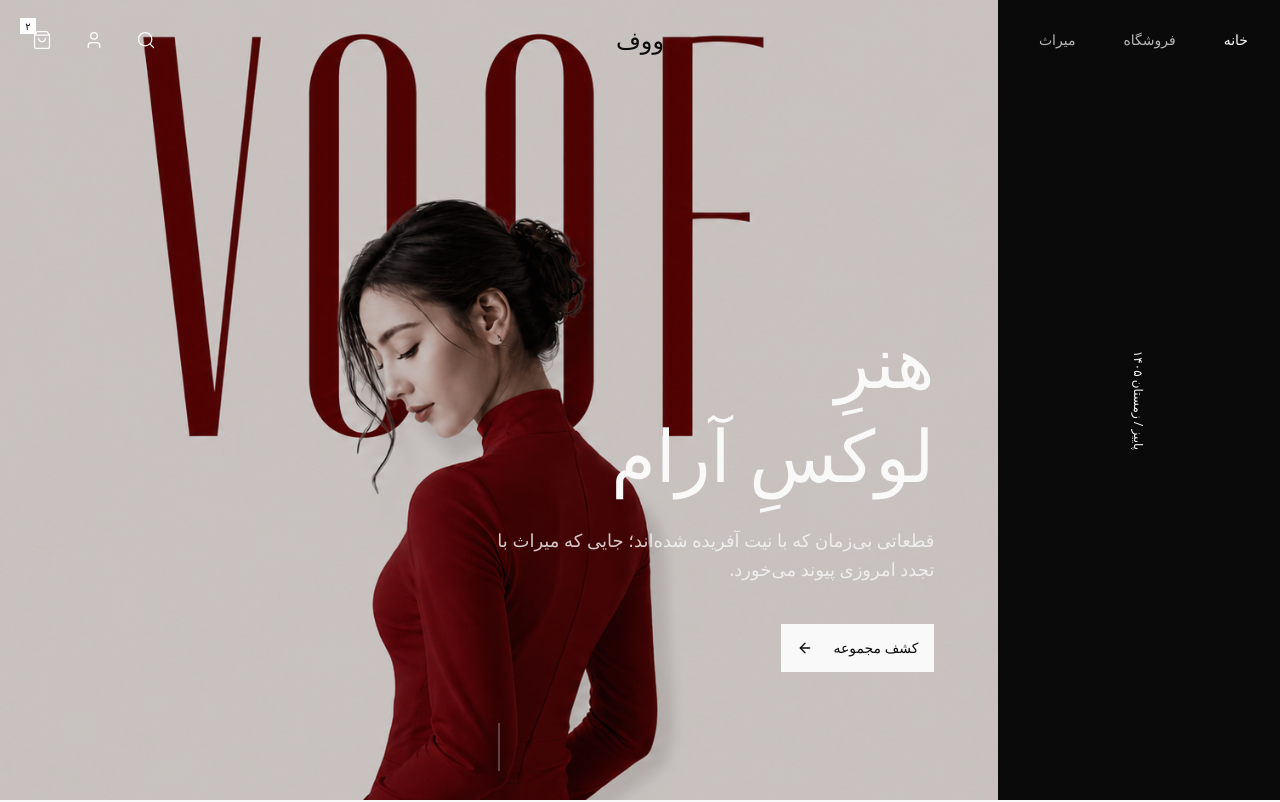
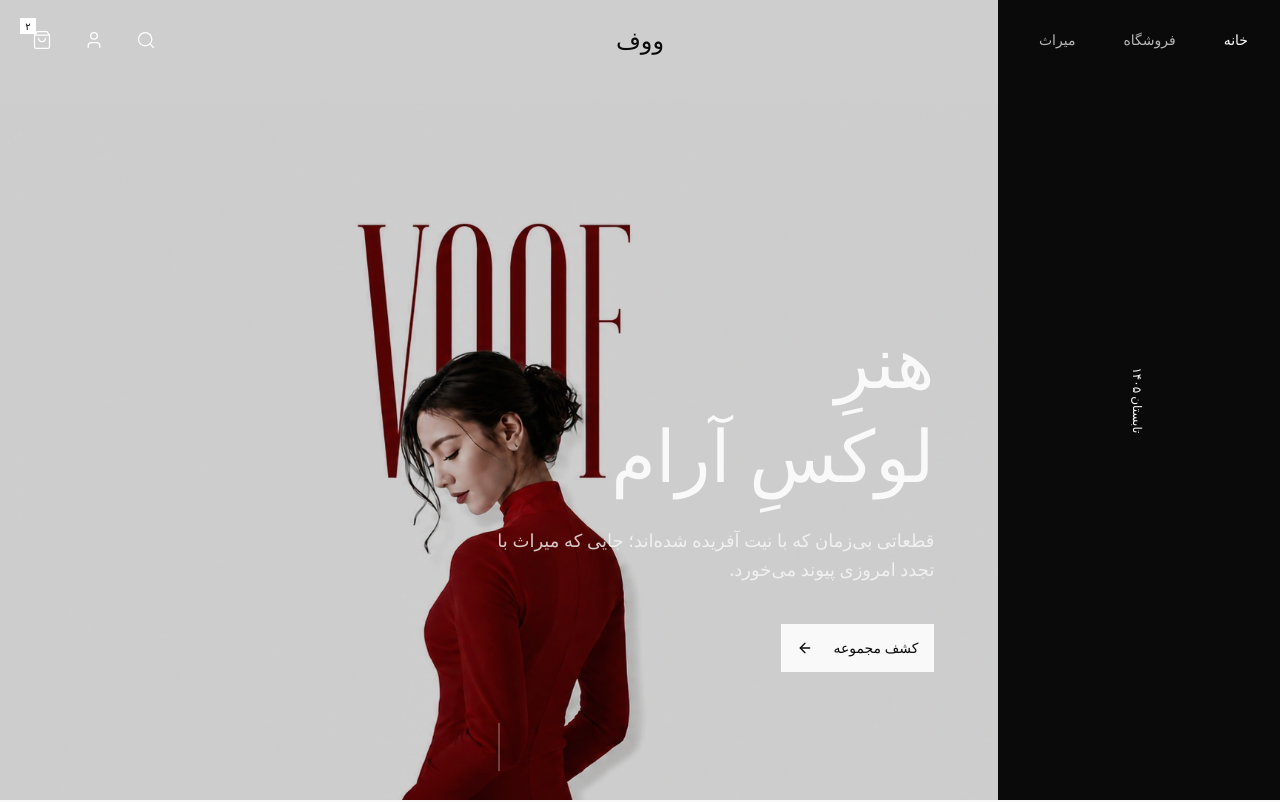
Before and after one commit to HosseinNabavi94/voof, a Next.js app: page / in a window 1280 px wide. Shown: the top 802 px of the page. Built offline with nearby package versions, Linux system fonts and the light colour scheme.

Commit message:
Update2 hero-section.tsx

```diff
--- a/components/hero-section.tsx
+++ b/components/hero-section.tsx
@@ -17,7 +17,7 @@ export function HeroSection() {
           transition={{ duration: 1, delay: 0.5 }}
           className="text-background rotate-90 whitespace-nowrap"
         >
-          <span className="text-xs">پاییز / زمستان ۱۴۰۵</span>
+          <span className="text-xs">تابستان ۱۴۰۵</span>
         </motion.div>
       </div>
 
@@ -26,7 +26,7 @@ export function HeroSection() {
         {/* Background image */}
         <div className="absolute inset-0">
           <Image
-            src="/voof-hero-banner.jpg"
+            src="/voof-hero-section-final.webp"
             alt="بنر ووف"
             fill
             priority
```
